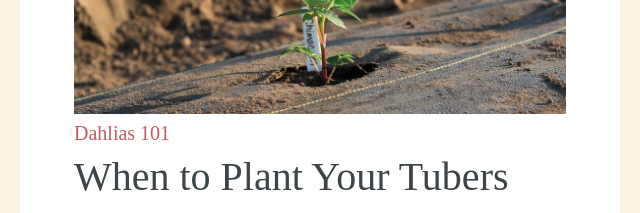
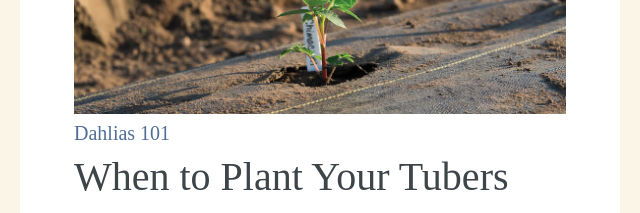
Before and after one commit to johnthedesigner/yds-email, a plain HTML site: page 202104/202104_Newsletter.html in a window 1280 px wide. Shown: the part 3800-4013 px from the top of the page, 320-960 px from the left. Drawn offline with Linux system fonts and the light colour scheme.

Commit message:
change subheaders all to blue

```diff
--- a/202104/202104_Newsletter.html
+++ b/202104/202104_Newsletter.html
@@ -69,12 +69,7 @@
       .subhead {
         font-size: 1.25rem;
         margin: 0.5rem 0;
-      }
-      .subhead--blue {
         color: #506f98;
-      }
-      .subhead--red {
-        color: #c65a60;
       }
       ul {
         margin: 1rem 0;
```
